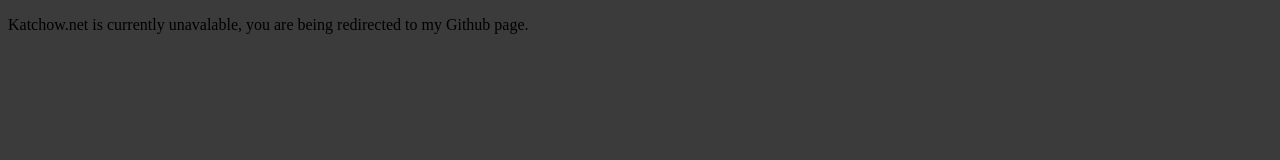
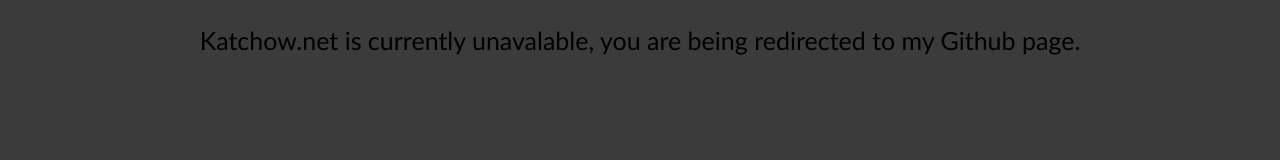
Before and after one commit to Katchowski/Katchowski.github.io, a plain HTML site: page index.html in a window 1280 px wide. Drawn offline with Linux system fonts and the light colour scheme.

Commit message:
Update index.html

```diff
--- a/index.html
+++ b/index.html
@@ -2,7 +2,7 @@
 <html>
   <head>
     <style>
-      .messege {
+      p {
         font-family: Trebuchet MS, Helvetica, Arial, sans-serif;
         font-size: 25px;
         text-align: center;
@@ -15,6 +15,6 @@
     <meta http-equiv="refresh" content="5; url='https://github.com/Katchowski'" />
   </head>
   <body>
-    <p class = "message">Katchow.net is currently unavalable, you are being redirected to my Github page.</p>
+    <p>Katchow.net is currently unavalable, you are being redirected to my Github page.</p>
   </body>
 </html>
```
